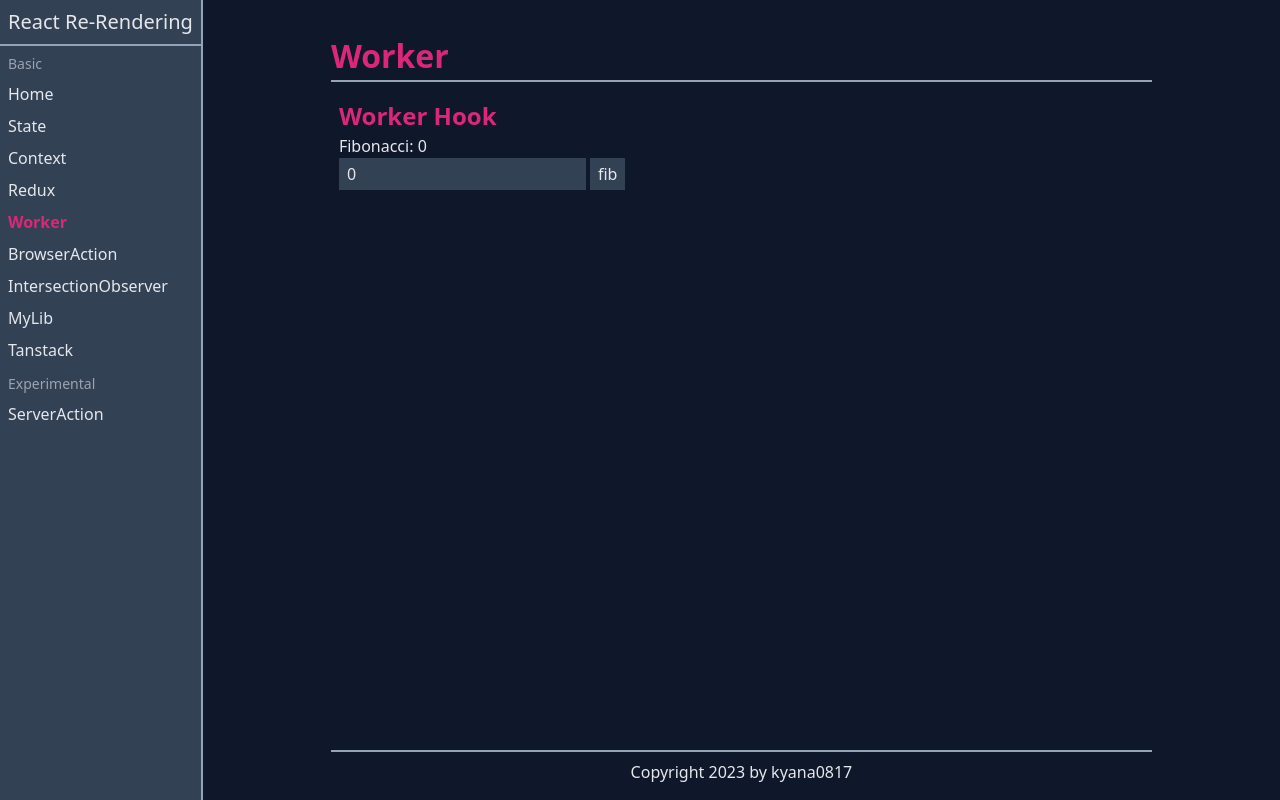
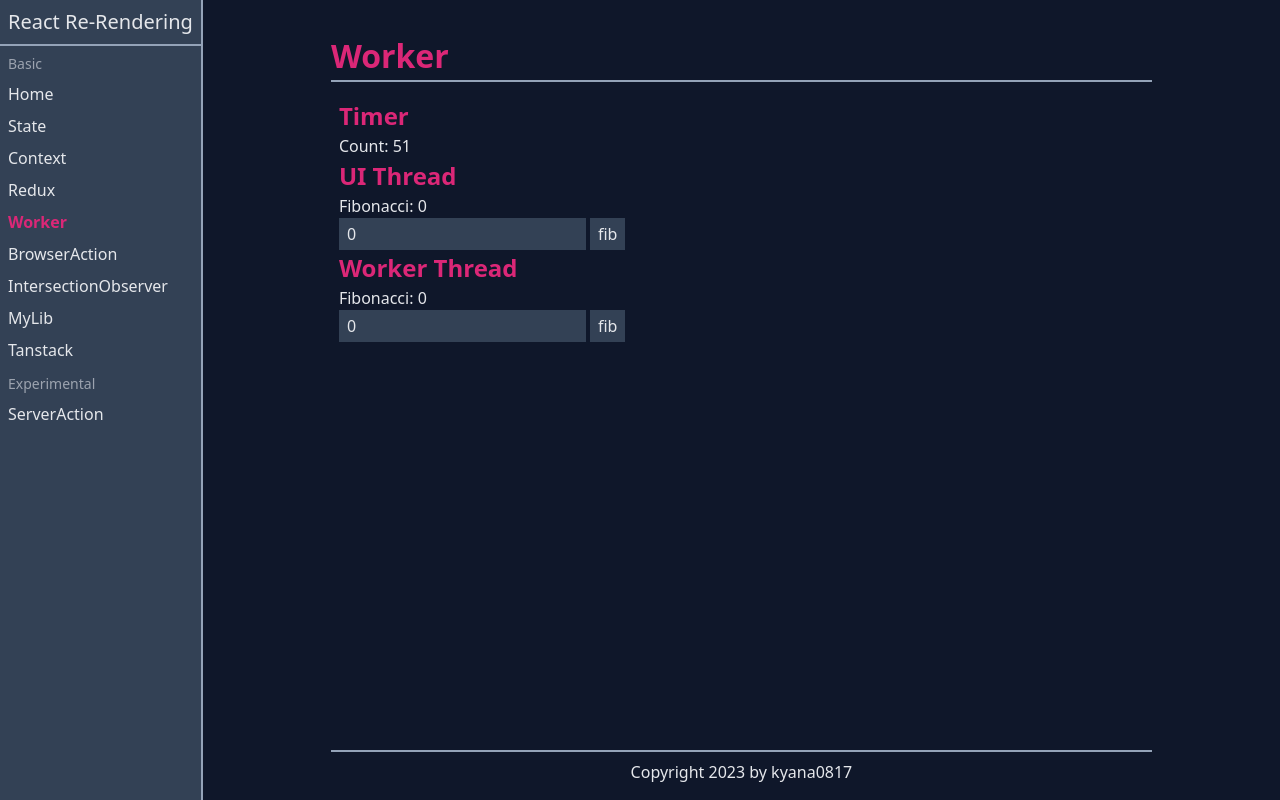
Before and after one commit to kyana0817/react-lab, a React (Vite) app: page /worker in a window 1280 px wide. Built offline with nearby package versions, Linux system fonts and the light colour scheme; what fetch-family would draw is missing.

Commit message:
:tada: observed timer

```diff
--- a/src/pages/Worker/WorkerHook.tsx
+++ b/src/pages/Worker/WorkerHook.tsx
@@ -1,17 +1,48 @@
-import { useState } from 'react'
+import { useState, useEffect } from 'react'
+import { useBool } from '@/hooks/useUtils'
 import { useWorker } from '@/hooks/useWorker'
 type WorkerAction = typeof import('@/workers/heavyProcess').default
 
-export const WorkerHook = () => {
-  const { postMessage } = useWorker<WorkerAction>(new Worker(new URL('@/workers/heavyProcess', import.meta.url), { type: 'module' }))
+const fib = (n: number): number => {
+  if( n === 0)
+    return 0
+  else if (n === 1)
+    return 1
+  else return fib(n - 1) + fib(n - 2)
+}
+
+export const Timer = () => {
+  const [count, setCount] = useState(0)
+
+  useEffect(() => {
+    const id = setInterval(() => {
+      setCount(count => count + 1)
+    }, 100)
+    return () => clearInterval(id)
+  }, [])
+  return (
+    <>
+      <h2>Timer</h2>
+      <p>{`Count: ${count}`}</p>
+    </>
+  )
+
+}
+
+export const UIThread = () => {
   const [fibo, setFibo] = useState(0)
   const [n, setN] = useState(0)
+  const [
+    isProcessing, handleStart, handleFinish
+  ] = useBool()
 
-  const handleClick = async () => {
-    const fibo = await postMessage('fib', [n])
-    const test = await postMessage('promise', ['hello'])
-    console.log(test)
-    setFibo(fibo)
+  const handleClick = () => {
+    handleStart()
+    setTimeout(() => {
+      const fibo = fib(n)
+      setFibo(fibo)
+      handleFinish()
+    }, 4)
   }
 
   const handleChange = (e: React.ChangeEvent<HTMLInputElement>) => {
@@ -20,7 +51,8 @@ export const WorkerHook = () => {
 
   return (
     <>
-      <h2>Worker Hook</h2>
+      <h2>UI Thread</h2>
+      {isProcessing && <p>Processing...</p>}
       <p>{`Fibonacci: ${fibo}`}</p>
       <input
         className="mr-1"
@@ -28,9 +60,54 @@ export const WorkerHook = () => {
         onChange={handleChange}
         value={n}
       />
-      <button onClick={handleClick}>fib</button>
+      <button
+        onClick={handleClick}
+        disabled={isProcessing}
+      >
+        fib
+      </button>
     </>
   )
 
+}
+export const WorkerHook = () => {
+  const { postMessage } = useWorker<WorkerAction>(new Worker(new URL('@/workers/heavyProcess', import.meta.url), { type: 'module' }))
+  const [fibo, setFibo] = useState(0)
+  const [n, setN] = useState(0)
+  const [
+    isProcessing, handleStart, handleFinish
+  ] = useBool()
 
+  const handleClick = () => {
+    handleStart()
+    postMessage('fib2', [n])
+      .then((fibo) => {
+        setFibo(fibo)
+        handleFinish()
+      })
+  }
+
+  const handleChange = (e: React.ChangeEvent<HTMLInputElement>) => {
+    setN(parseInt(e.target.value))
+  }
+
+  return (
+    <>
+      <h2>Worker Thread</h2>
+      {isProcessing && <p>Processing...</p>}
+      <p>{`Fibonacci: ${fibo}`}</p>
+      <input
+        className="mr-1"
+        type="number"
+        onChange={handleChange}
+        value={n}
+      />
+      <button
+        onClick={handleClick}
+        disabled={isProcessing}
+      >
+        fib
+      </button>
+    </>
+  )
 }
--- a/src/pages/Worker/index.tsx
+++ b/src/pages/Worker/index.tsx
@@ -1,8 +1,10 @@
-import { WorkerHook } from '@/pages/Worker/WorkerHook'
+import { Timer, UIThread, WorkerHook } from '@/pages/Worker/WorkerHook'
 
 export const Worker = () => {
   return (
     <>
+      <Timer/>
+      <UIThread/>
       <WorkerHook/>
     </>
   )
```
Also changed, not shown: src/workers/heavyProcess.ts (+9 -1 lines).
